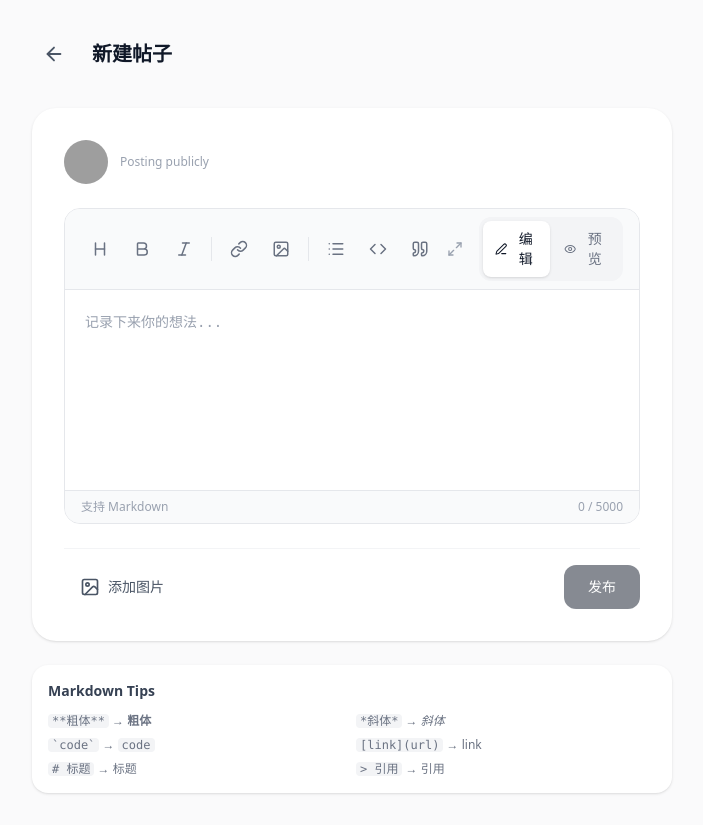
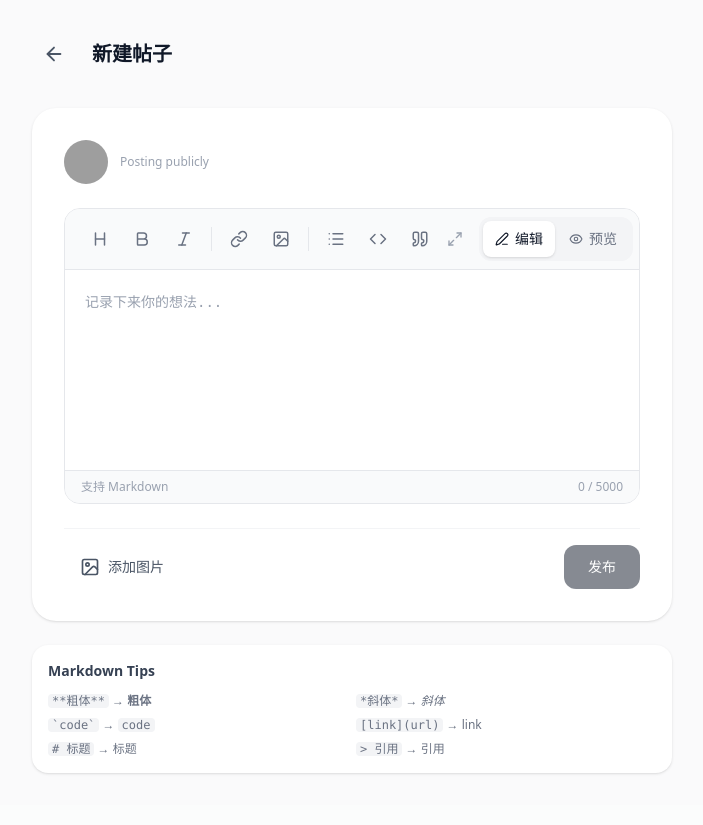
Before and after one commit to dogxii/pulse, a Vue app: page /new in a window 1280 px wide. Shown: the whole page, without its empty margins (288-991 px from the left). Built offline with nearby package versions, Linux system fonts and the light colour scheme; sample sign-in values are in the browser's storage; grey boxes are pictures that could not be loaded.

Commit message:
chore: Improve button alignment and styling consistency

```diff
--- a/src/components/MarkdownEditor.vue
+++ b/src/components/MarkdownEditor.vue
@@ -497,7 +497,7 @@ onUnmounted(() => {
           <div class="flex items-center gap-0.5 bg-gray-100 dark:bg-gray-700 rounded-xl p-1">
             <button
               type="button"
-              class="flex items-center gap-1.5 px-3 py-2 rounded-lg text-sm font-medium transition-colors cursor-pointer"
+              class="flex items-center justify-center gap-1.5 px-3 py-2 rounded-lg text-sm font-medium transition-colors cursor-pointer"
               :class="
                 mode === 'write'
                   ? 'bg-white dark:bg-gray-600 text-gray-900 dark:text-gray-100 shadow-sm'
@@ -506,11 +506,11 @@ onUnmounted(() => {
               @click="mode = 'write'"
             >
               <Edit3 :size="14" />
-              <span class="hidden sm:inline">编辑</span>
+              <span class="hidden text-nowrap sm:inline">编辑</span>
             </button>
             <button
               type="button"
-              class="flex items-center gap-1.5 px-3 py-2 rounded-lg text-sm font-medium transition-colors cursor-pointer"
+              class="flex items-center justify-center gap-1.5 px-3 py-2 rounded-lg text-sm font-medium transition-colors cursor-pointer"
               :class="
                 mode === 'preview'
                   ? 'bg-white dark:bg-gray-600 text-gray-900 dark:text-gray-100 shadow-sm'
@@ -519,7 +519,7 @@ onUnmounted(() => {
               @click="mode = 'preview'"
             >
               <Eye :size="14" />
-              <span class="hidden sm:inline">预览</span>
+              <span class="hidden text-nowrap sm:inline">预览</span>
             </button>
           </div>
         </div>
@@ -638,7 +638,7 @@ onUnmounted(() => {
         :disabled="disabled"
         :class="[
           'w-full px-4 py-4 md:px-5 md:py-5',
-          'text-gray-800 dark:text-gray-200 bg-transparent',
+          'text-gray-800 dark:text-gray-200 bg-white dark:bg-gray-900',
           'placeholder-gray-400 dark:placeholder-gray-500',
           'border-none focus:outline-none focus:ring-0 resize-none',
           'font-mono leading-relaxed',
@@ -657,6 +657,7 @@ onUnmounted(() => {
         :class="[
           'preview px-4 py-4 md:px-5 md:py-5',
           'prose prose-gray dark:prose-invert max-w-none',
+          'bg-white dark:bg-gray-900',
           'text-gray-800 dark:text-gray-200 leading-relaxed min-h-50',
           isFullscreen ? 'h-full overflow-y-auto' : '',
         ]"
--- a/src/views/HomeView.vue
+++ b/src/views/HomeView.vue
@@ -167,14 +167,14 @@ onMounted(async () => {
         <router-link
           v-if="authStore.isLoggedIn"
           to="/new"
-          class="inline-block bg-gray-900 dark:bg-gray-100 text-white dark:text-gray-900 px-5 py-2.5 rounded-xl font-medium text-sm hover:bg-gray-800 dark:hover:bg-gray-200 transition-colors shadow-lg shadow-gray-200 dark:shadow-gray-950/30"
+          class="inline-flex items-center justify-center bg-gray-900 dark:bg-gray-100 text-white dark:text-gray-900 px-5 py-2.5 rounded-xl font-medium text-sm hover:bg-gray-800 dark:hover:bg-gray-200 transition-colors shadow-lg shadow-gray-200 dark:shadow-gray-950/30"
         >
           发布动态
         </router-link>
         <router-link
           v-else
           to="/login"
-          class="inline-block bg-gray-900 dark:bg-gray-100 text-white dark:text-gray-900 px-5 py-2.5 rounded-xl font-medium text-sm hover:bg-gray-800 dark:hover:bg-gray-200 transition-colors shadow-lg shadow-gray-200 dark:shadow-gray-950/30"
+          class="inline-flex items-center justify-center bg-gray-900 dark:bg-gray-100 text-white dark:text-gray-900 px-5 py-2.5 rounded-xl font-medium text-sm hover:bg-gray-800 dark:hover:bg-gray-200 transition-colors shadow-lg shadow-gray-200 dark:shadow-gray-950/30"
         >
           登录
         </router-link>
--- a/src/views/PostDetailView.vue
+++ b/src/views/PostDetailView.vue
@@ -547,7 +547,7 @@ watch(
             <p class="text-gray-500 dark:text-gray-400 text-sm mb-3">登录后即可发表评论</p>
             <router-link
               to="/login"
-              class="inline-block px-4 py-2 bg-gray-900 dark:bg-gray-100 text-white dark:text-gray-900 rounded-lg font-medium text-sm hover:bg-gray-800 dark:hover:bg-gray-200 transition-colors"
+              class="inline-flex items-center justify-center px-4 py-2 bg-gray-900 dark:bg-gray-100 text-white dark:text-gray-900 rounded-lg font-medium text-sm hover:bg-gray-800 dark:hover:bg-gray-200 transition-colors"
             >
               登录
             </router-link>
```
Also changed, not shown: 1 other file (tests, documents, lock files or other folders).
